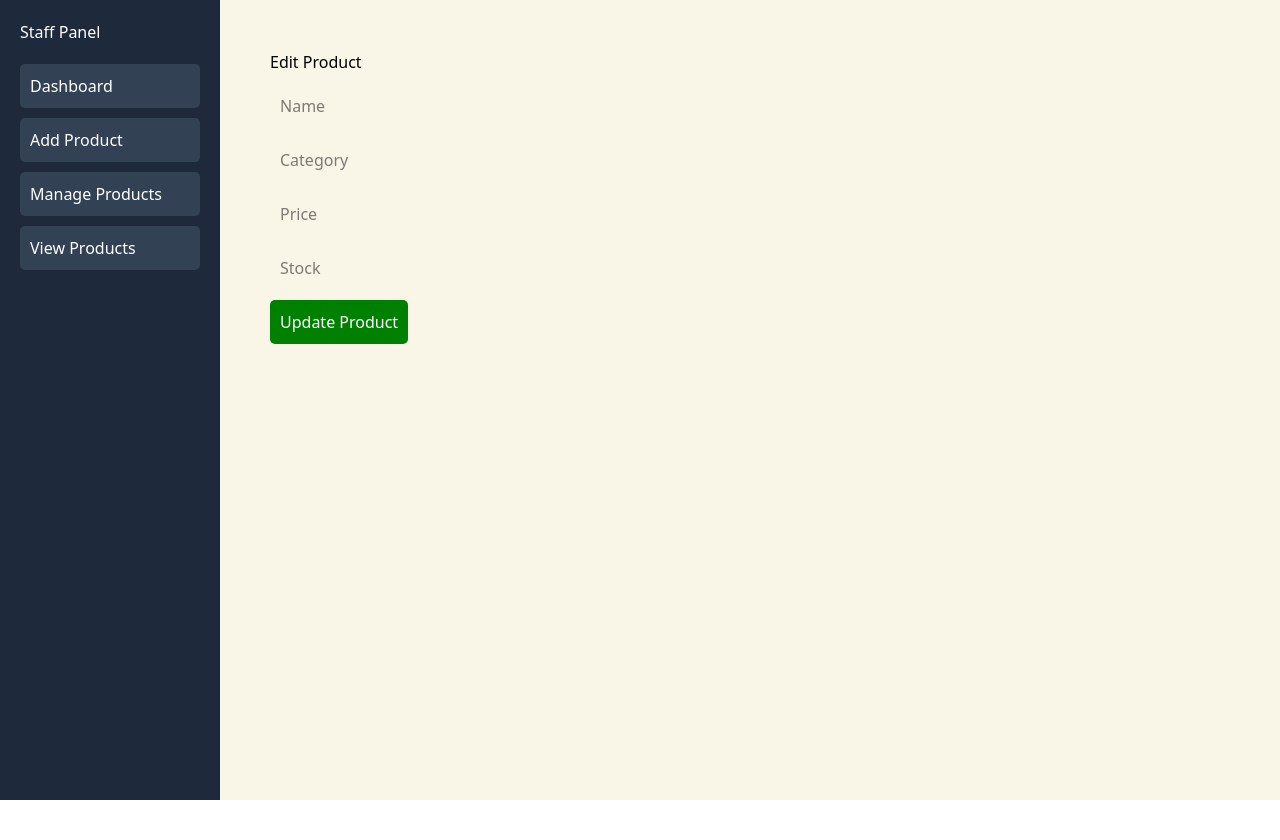
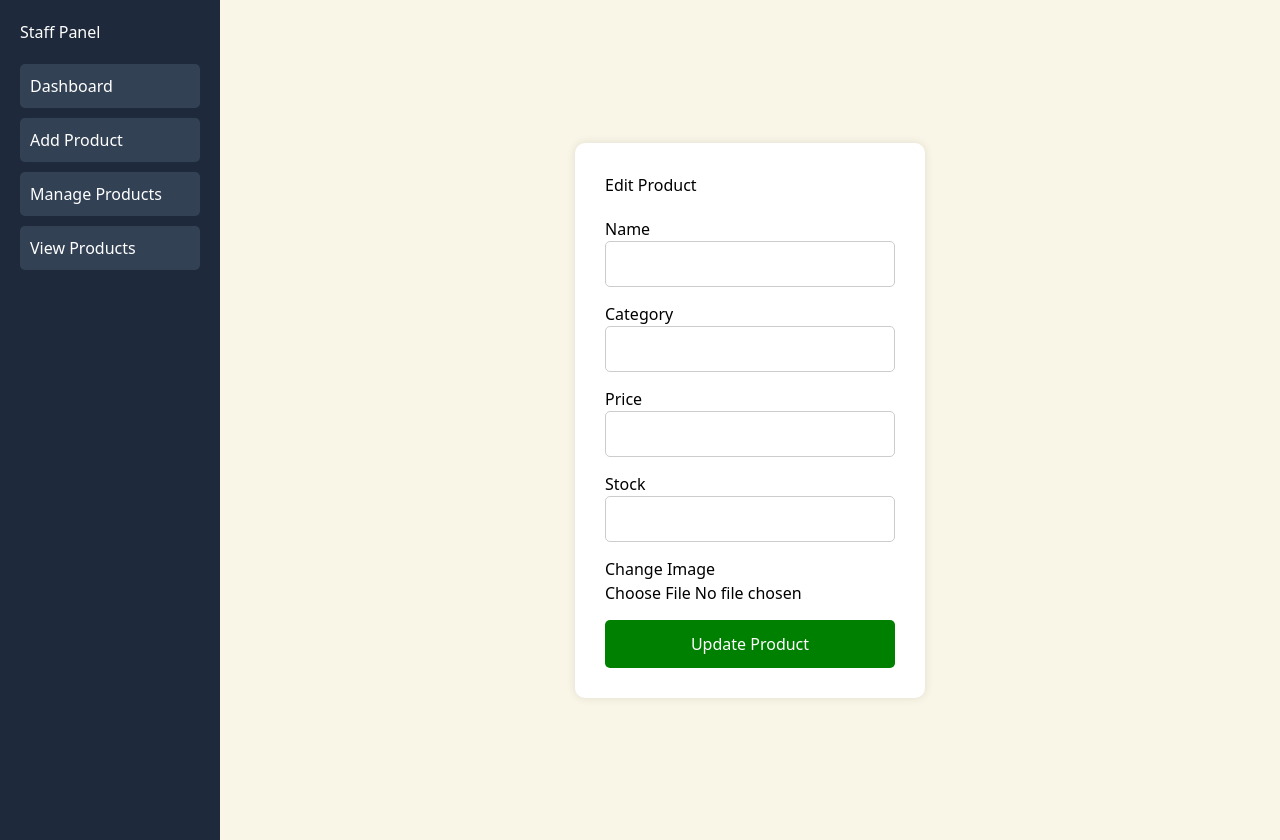
Before and after one commit to 9rahull/Hardware-Management-System, a React app in the folder Frontend/: page /edit-product/1 in a window 1280 px wide. Before the commit the page ends 800 px from the top, so only its background shows below. Built offline with nearby package versions, Linux system fonts and the light colour scheme; no server answers; the HTML template or start-up script is replaced by a standard one.

Commit message:
Managing admin dashboard page

```diff
--- a/Frontend/src/pages/EditProduct.jsx
+++ b/Frontend/src/pages/EditProduct.jsx
@@ -10,9 +10,12 @@ function EditProduct() {
     category: "",
     price: "",
     stock: "",
+    image: "",
   });
 
-  // ✅ LOAD SINGLE PRODUCT
+  const [newImage, setNewImage] = useState(null);
+
+  // FETCH PRODUCT
   useEffect(() => {
     fetch("http://127.0.0.1:8000/api/products/")
       .then(res => res.json())
@@ -22,74 +25,120 @@ function EditProduct() {
       });
   }, [id]);
 
-  // ✅ UPDATE
+  // UPDATE
   const handleUpdate = () => {
+    const formData = new FormData();
+
+    formData.append("name", product.name);
+    formData.append("category", product.category);
+    formData.append("price", product.price);
+    formData.append("stock", product.stock);
+
+    if (newImage) {
+      formData.append("image", newImage);
+    }
+
     fetch(`http://127.0.0.1:8000/api/products/update/${id}/`, {
       method: "PUT",
-      headers: {
-        "Content-Type": "application/json",
-      },
-      body: JSON.stringify(product),
+      body: formData,
     })
       .then(res => res.json())
       .then(() => {
-        alert("Updated successfully");
+        alert("Product updated successfully!");
         navigate("/manage-products");
       });
   };
 
   return (
-    <div style={{ padding: "30px" }}>
-      <h1>Edit Product</h1>
+    <div style={container}>
+      <div style={card}>
+        <h1 style={{ marginBottom: "20px" }}>Edit Product</h1>
 
+        {/* IMAGE PREVIEW */}
+        {product.image && (
+          <img
+            src={product.image}
+            alt="product"
+            style={{ width: "150px", marginBottom: "15px" }}
+          />
+        )}
+
+        <label>Name</label>
         <input
           value={product.name}
           onChange={(e) => setProduct({ ...product, name: e.target.value })}
-        placeholder="Name"
           style={input}
         />
 
+        <label>Category</label>
         <input
           value={product.category}
           onChange={(e) => setProduct({ ...product, category: e.target.value })}
-        placeholder="Category"
           style={input}
         />
 
+        <label>Price</label>
         <input
           value={product.price}
           onChange={(e) => setProduct({ ...product, price: e.target.value })}
-        placeholder="Price"
           style={input}
         />
 
+        <label>Stock</label>
         <input
           value={product.stock}
           onChange={(e) => setProduct({ ...product, stock: e.target.value })}
-        placeholder="Stock"
           style={input}
+        />
+
+        <label>Change Image</label>
+        <input
+          type="file"
+          onChange={(e) => setNewImage(e.target.files[0])}
+          style={{ marginBottom: "15px" }}
         />
 
         <button onClick={handleUpdate} style={btn}>
           Update Product
         </button>
       </div>
+    </div>
   );
 }
 
+// 🎨 STYLES
+const container = {
+  display: "flex",
+  justifyContent: "center",
+  alignItems: "center",
+  minHeight: "100vh",
+  background: "#f9f5e7",
+};
+
+const card = {
+  background: "white",
+  padding: "30px",
+  borderRadius: "10px",
+  width: "350px",
+  boxShadow: "0 0 10px rgba(0,0,0,0.1)",
+};
+
 const input = {
-  display: "block",
-  margin: "10px 0",
+  width: "100%",
   padding: "10px",
-  width: "300px",
+  marginBottom: "15px",
+  border: "1px solid #ccc",
+  borderRadius: "5px",
 };
 
 const btn = {
+  width: "100%",
+  padding: "12px",
   background: "green",
   color: "white",
-  padding: "10px",
   border: "none",
   borderRadius: "5px",
+  fontSize: "16px",
 };
 
 export default EditProduct;
--- a/Frontend/src/pages/ManageProducts.jsx
+++ b/Frontend/src/pages/ManageProducts.jsx
@@ -107,6 +107,7 @@ const editBtn = {
   border: "none",
   padding: "5px 10px",
   borderRadius: "5px",
+  cursor: "pointer",
 };
 
 const deleteBtn = {
@@ -115,6 +116,7 @@ const deleteBtn = {
   border: "none",
   padding: "5px 10px",
   borderRadius: "5px",
+  cursor: "pointer",
 };
 
 export default ManageProducts;
--- a/Frontend/src/pages/dashboard.jsx
+++ b/Frontend/src/pages/dashboard.jsx
@@ -29,6 +29,7 @@ function Dashboard() {
           localStorage.removeItem("isLoggedIn");
           localStorage.removeItem("username");
           window.location.href = "/login";
+
         }}
         style={{
           background: "red",
@@ -37,6 +38,7 @@ function Dashboard() {
           border: "none",
           borderRadius: "5px",
           marginBottom: "20px",
+          cursor: "pointer",
         }}
       >
         Logout
```
Also changed, not shown: 1 other file (tests, documents, lock files or other folders). Lines whose indentation alone changed are shown as unchanged.
